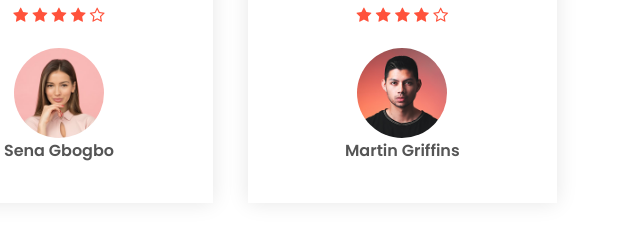
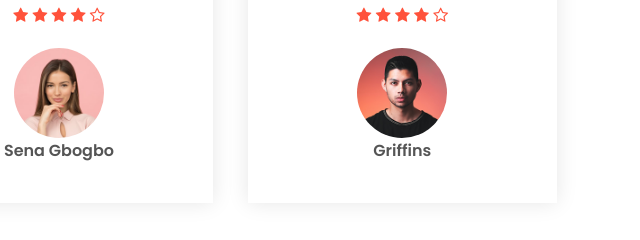
Before and after one commit to Desmond51/Desmond51.github.io, a plain HTML site: page index.html in a window 1280 px wide. Shown: the part 3680-3920 px from the top of the page, 581-1221 px from the left. Drawn offline with Linux system fonts and the light colour scheme.

Commit message:
Remove part of a name

```diff
--- a/index.html
+++ b/index.html
@@ -292,7 +292,7 @@
             <i class="fa fa-star-o"></i>
           </div>
           <img src="images/user-2.png" alt="">
-          <h3>Martin Griffins</h3>
+          <h3>Griffins</h3>
           </div>
         </div>
       </div>
```
